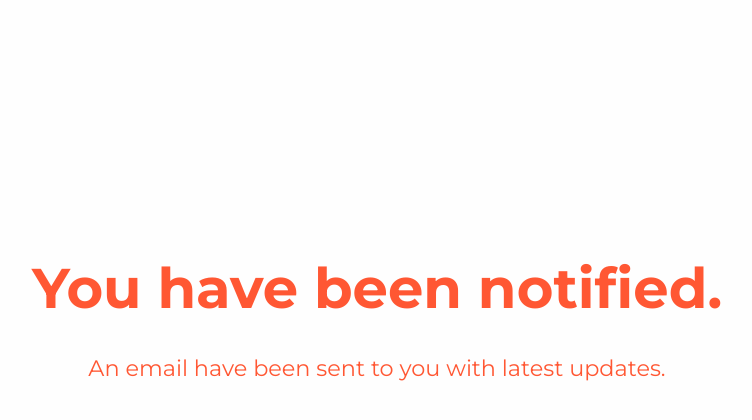
After one commit to techshuttle/SocialCare, a Flask app: template templates/Notification.html in a window 1280 px wide. The commit adds this page. Shown: the part 252-672 px from the top of the page, without its empty margins (263-1015 px from the left). Run offline with Flask 3, Linux system fonts and the light colour scheme; the template is opened without the code that fills it, so the values that code supplies are empty; parts of the project's set-up code (start-up, migrations or seed data) failed here and were passed over.

Commit message:
nothing much

```diff
--- a/app.py
+++ b/app.py
@@ -1,7 +1,7 @@
-import datetime
-import logging
+
 import logging.config
-from flasgger import Swagger, swag_from
+# from flasgger import Swagger, swag_from
+# from flasgger import LazyString, LazyJSONEncoder
 
 from flask import Flask, request, jsonify,render_template, redirect
 
@@ -31,18 +31,47 @@ logger.addHandler(stream_handler)
 
 
 app = Flask(__name__)
+# swagger = Swagger(app)
+
+create_dash_application(app)
+
+# swagger_config = {
+#     "headers": [],
+#     "specs": [
+#         {
+#             "endpoint": "apispec_1",
+#             "route": "/apispec_1.json",
+#             "rule_filter": lambda rule: True,  # all in
+#             "model_filter": lambda tag: True,  # all in
+#         }
+#     ],
+#     "static_url_path": "/flasgger_static",
+#     # "static_folder": "static",  # must be set by user
+#     "swagger_ui": True,
+#     "specs_route": "/swagger/",
+# }
+#
+# template = dict(
+#     swaggerUiPrefix=LazyString(lambda: request.environ.get("HTTP_X_SCRIPT_NAME", ""))
+# )
+#
+# app.json_encoder = LazyJSONEncoder
+# swagger = Swagger(app, config=swagger_config, template=template)
 
 
-create_dash_application(app)
 
 @app.route("/", methods=['GET'])
 def get_homepage():
     """opens homepage"""
     logger.info("homepage successful")
-    return render_template("webpage_garage.html")
+    return render_template("webpage_garage.html",
+                           filename="static/work_from_home.jpg", organization="static/organization.png",
+                           logo="static/logo.png", techshuttle="static/Spaceship.png"
+                           )
 
 
 @app.route("/add_members", methods=['GET'])
+# @swag_from('api_desc/add_members.yml')
 def add_members():
     data = request.get_json()
     result = []
@@ -94,6 +123,7 @@ def add_tweet():
         logger.info("failed to add sentiments")
     return jsonify(result)
 
+
 @app.route("/tweet_analytics", methods = ["GET"])
 def add_tweet_analytics():
     list_sentiment_rcsa = db.tweet_analytics()
@@ -108,6 +138,7 @@ def add_tweet_analytics():
 
 
 @app.route("/add_sentiment_pattern", methods = ["GET"])
+# @swag_from('api_desc/add_sentiment_pattern.yml')
 def add_sentiment_pattern():
     list_pattern = db.update_twitter_sentiment_pattern_from_ids()
     logger.info(f"{add_sentiment_pattern} is working")
@@ -142,7 +173,7 @@ def notify():
     except Exception as error:
         logger.error(f"{error}")
 
-    return "Mail sent successfully."
+    return render_template("Notification.html", filename='static/Golden_Gate.png')
 
 
 @app.route("/remove_member", methods = ["GET"])
--- a/requirements.txt
+++ b/requirements.txt
@@ -23,3 +23,4 @@ tweepy==3.10.0
 unittest2==1.1.0
 urllib3==1.26.4
 wordcloud==1.8.1
+flasgger
--- /dev/null
+++ b/templates/Notification.html
@@ -0,0 +1,73 @@
+<!DOCTYPE html>
+<html>
+<head>
+  <title>The page you were looking for doesn't exist (404)</title>
+  <meta name="viewport" content="width=device-width,initial-scale=1">
+  <link href='http://fonts.googleapis.com/css?family=Montserrat:400,700' rel='stylesheet' type='text/css'>  <style>
+  body {
+    height: 100%;
+    width: 100%;
+    background: #fefefe url({{filename}})center top fixed;
+    -webkit-background-size: cover;
+    -moz-background-size: cover;
+    -o-background-size: cover;
+    background-size: cover;
+    color: #FF5733;
+    font-family: "Montserrat", sans-serif;
+    margin: 0;
+  }
+
+  footer {
+    position: absolute;
+    bottom: 1%;
+    width: 100%;
+    text-align: center;
+    font-size: .6em;
+    color: #FF5733
+  }
+
+  a {
+    color: #FF5733;
+  }
+
+  a:hover {
+    color: #FF5733;
+  }
+
+  .dialog {
+    float:none;
+    text-align: center;
+    width: 75%;
+    margin: 40% auto 0;
+  }
+
+  h1 {
+    font-size: 3.5em;
+    color: #FF5733;
+    line-height: 1em;
+  }
+
+  p {
+    font-size: 1.4em;
+    color: #FF5733;
+  }
+
+  @media only screen and (max-width: 767px) {
+    .dialog {
+    width: 90%;
+    margin: 60% auto 0;
+  }
+  }
+  </style>
+</head>
+
+<body>
+
+  <div>
+    <div class="dialog">
+      <h1>You have been notified.</h1>
+      <p>An email have been sent to you with latest updates.</p>
+    </div>
+  </div>
+</body>
+</html>
```
Also changed, not shown: api_desc/add_members.yml (added, +20 -0 lines), api_desc/add_sentiment_pattern.yml (added, +7 -0 lines), api_desc/get_urls.yml (added, +27 -0 lines), src/db_utils.py (+5 -11 lines), templates/webpage_garage.html (+22 -10 lines), static/Golden_Gate.png (added), static/Spaceship.png (added), static/lifeguard.png (added), static/logo.png (added), static/organization.png (added), static/sunshine.jpg (added), static/support.png (added), static/wfh.png (added).
